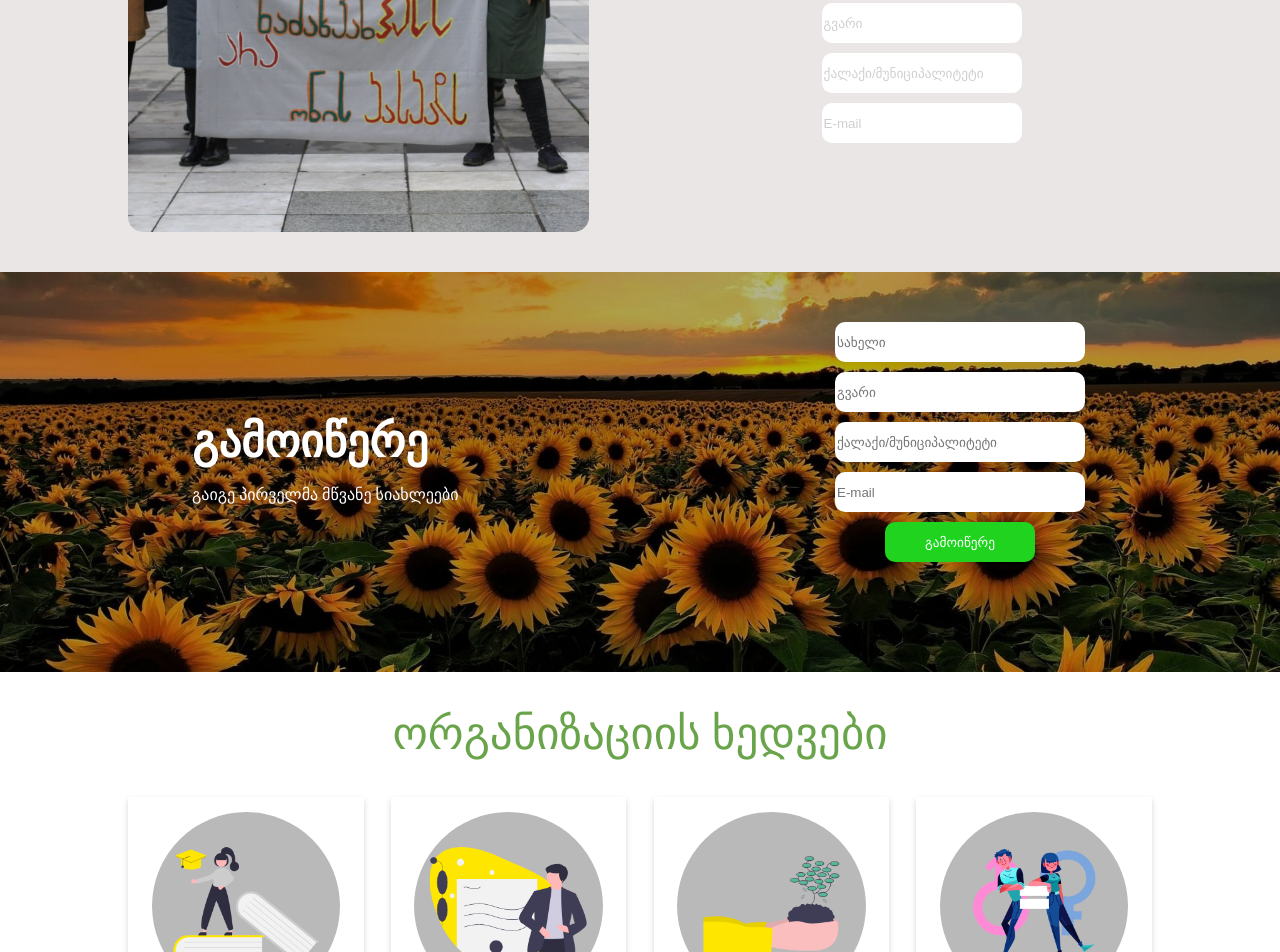
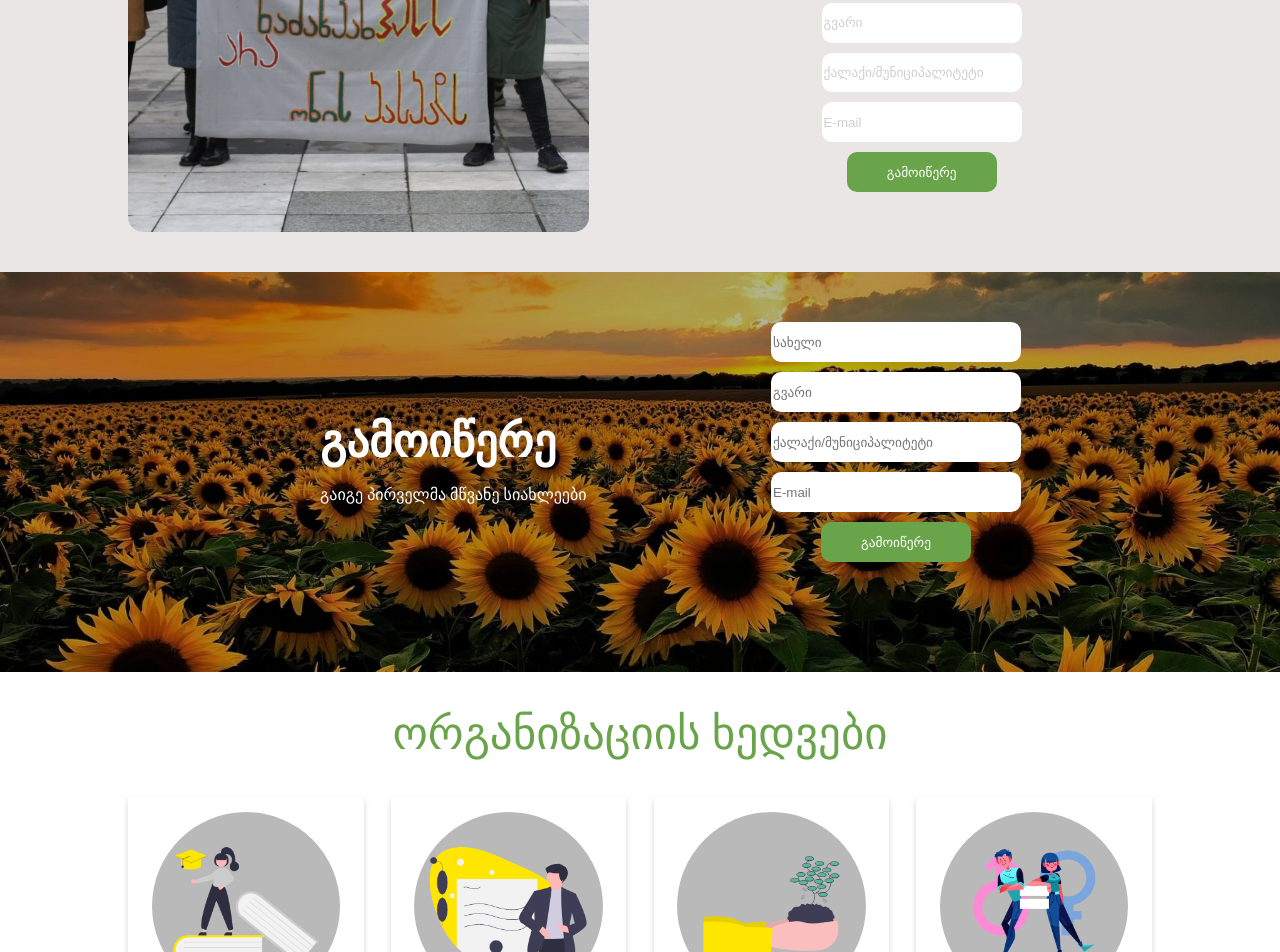
Before and after one commit to archil-lebanidze/first-project, a plain HTML site: page index.html in a window 1280 px wide. Shown: the part 2098-3050 px from the top of the page. Drawn offline with Linux system fonts and the light colour scheme.

Commit message:
Add files via upload

```diff
--- a/index.html
+++ b/index.html
@@ -102,6 +102,7 @@
                             <input type="text" name="last-name" placeholder="გვარი">
                             <input type="text" name="address" placeholder="ქალაქი/მუნიციპალიტეტი">
                             <input type="email" name="email" placeholder="E-mail">
+                            <button>გამოიწერე</button>
                         </div>
                     </div>
                 </div>
--- a/styles.css
+++ b/styles.css
@@ -266,6 +266,18 @@ nav input::placeholder{
   color: #cfcfcf;
 }
 
+.protest-wrapper button{
+    height: 40px;
+    width: 150px;
+    outline: none;
+    background-color: #69a44a;
+    border-style: none;
+    border-radius: 10px;
+    margin-top: 10px;
+    color: #fff;
+    cursor: pointer;
+}
+
 
 .subscribe{
   width: 100%;
@@ -301,7 +313,7 @@ nav input::placeholder{
 .recover form{
   width: 40%;
   height: 80%;
-  margin-right: 5%;
+  margin-right: 15%;
   display: flex;
   flex-direction: column;
   align-items: center;
@@ -318,7 +330,7 @@ nav input::placeholder{
   height: 40px;
     width: 150px;
     outline: none;
-    background-color: #1fd31f;
+    background-color: #69a44a;
     border-style: none;
     border-radius: 10px;
     margin-top: 10px;
@@ -327,7 +339,7 @@ nav input::placeholder{
 }
 
 .subscribe-us{
-  margin-left: 15%;
+  margin-left: 25%;
   display: flex;
   align-items: center;
 }
```
